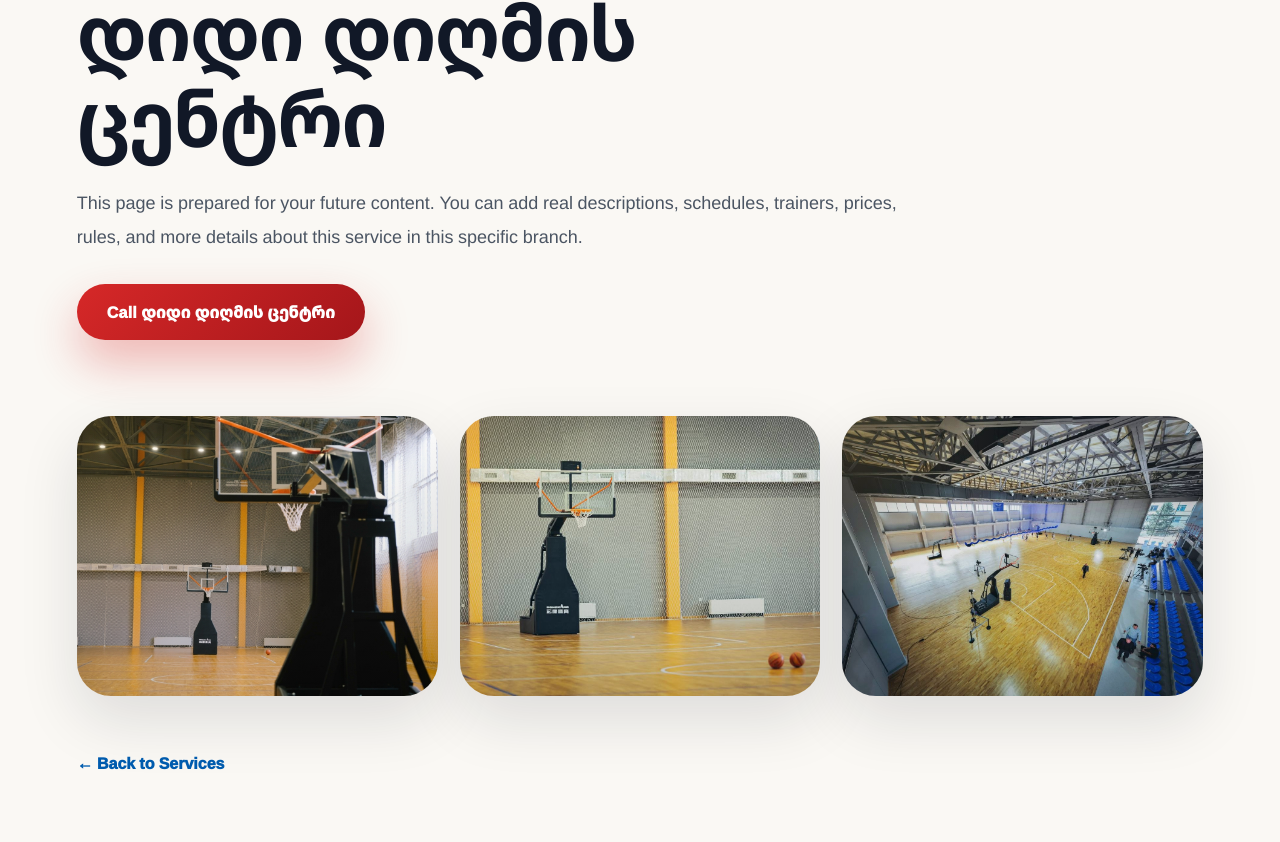
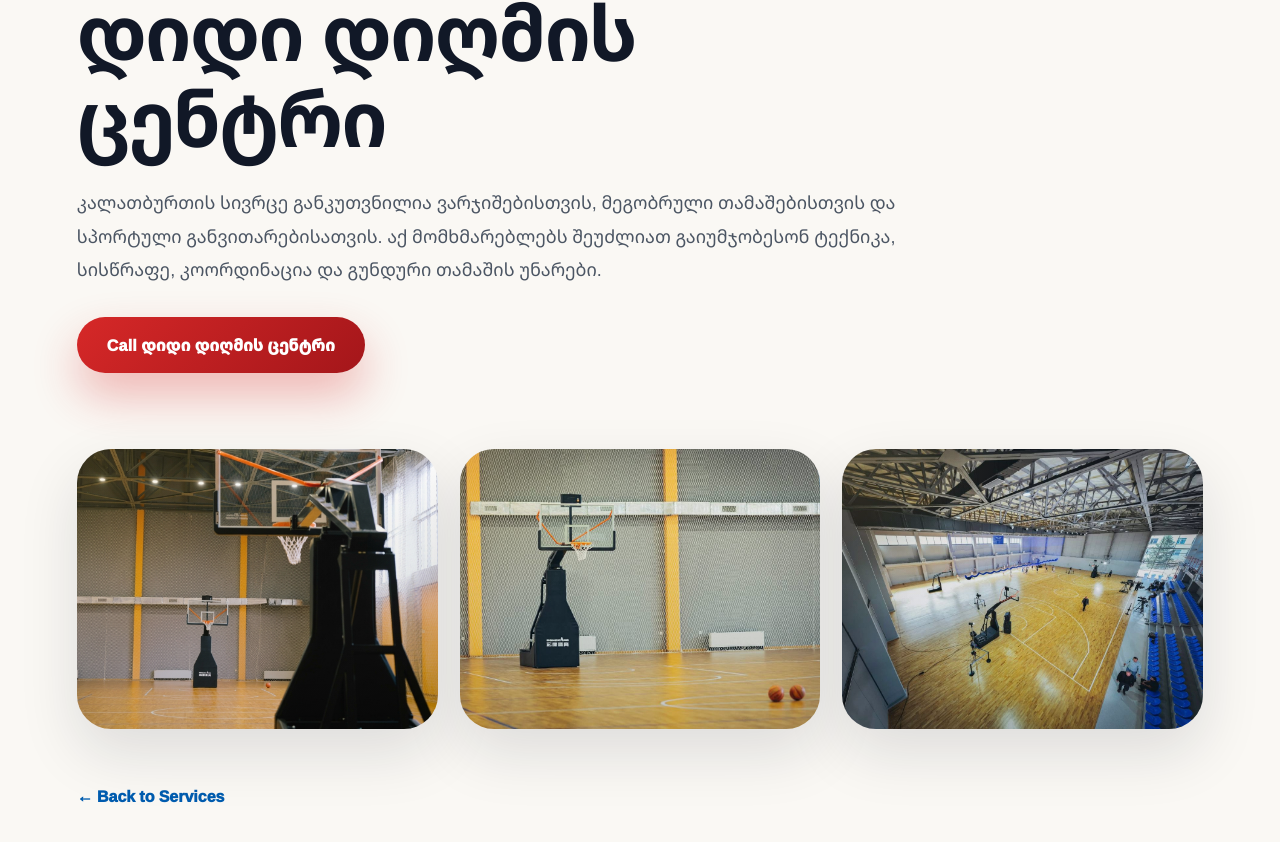
Before and after one commit to webdevelopment09/public-center-website, a Next.js app: page /services/basketball/didi-dighomi in a window 1280 px wide. Shown: the part 1070-1912 px from the top of the page. Built offline with nearby package versions, Linux system fonts and the light colour scheme; a web font is replaced by a local one.

Commit message:
polishing

```diff
--- a/app/services/[serviceSlug]/[branchSlug]/page.jsx
+++ b/app/services/[serviceSlug]/[branchSlug]/page.jsx
@@ -55,11 +55,7 @@ export default async function ServiceBranchPage({ params }) {
           <h2>
             {service.title} at {branch.name}
           </h2>
-          <p>
-            This page is prepared for your future content. You can add real
-            descriptions, schedules, trainers, prices, rules, and more details
-            about this service in this specific branch.
-          </p>
+          <p>{service.fullDescription}</p>
 
           <a href={`tel:${branch.phone}`} className="primary-btn">
             Call {branch.name}
--- a/components/BranchesSection.jsx
+++ b/components/BranchesSection.jsx
@@ -69,8 +69,8 @@ export default function BranchesSection() {
 
                 </div>
 
-                <a href={`tel:${branch.phone}`} className="branch-call-btn">
-                  დარეკვა
+                <a href="tel:+995555123456" className="branch-call-btn">
+                დარეკვა
                 </a>
               </div>
             </article>
--- a/data/services.js
+++ b/data/services.js
@@ -80,6 +80,8 @@ export const services = [
 
   shortDescription: "თანამედროვე საფეხბურთო სივრცე პროფესიონალური და სამოყვარულო ვარჯიშებისთვის. კომფორტული გარემო, ხარისხიანი ინფრასტრუქტურა.",
 
+  fullDescription: "ფეხბურთის სივრცე შექმნილია როგორც ინდივიდუალური, ისე ჯგუფური ვარჯიშებისთვის. თანამედროვე მოედანი, პროფესიონალური გარემო და გამოცდილი მწვრთნელები ხელს უწყობენ ტექნიკის, ფიზიკური მომზადებისა და გუნდური თამაშის განვითარებას.",
+
   branches: ["varketili", "didi-dighomi"],
 },
 
@@ -119,6 +121,9 @@ export const services = [
 },
 
   shortDescription: "სრულად აღჭურვილი კალათბურთის სივრცე ინდივიდუალური და გუნდური ვარჯიშებისთვის. იდეალური ადგილი სპორტული განვითარებისა და ენერგიული აქტივობებისთვის.",
+
+  fullDescription: "კალათბურთის სივრცე განკუთვნილია ვარჯიშებისთვის, მეგობრული თამაშებისთვის და სპორტული განვითარებისათვის. აქ მომხმარებლებს შეუძლიათ გაიუმჯობესონ ტექნიკა, სისწრაფე, კოორდინაცია და გუნდური თამაშის უნარები.",
+
   branches: ["mtawminda", "varketili", "didi-dighomi"],
 },
 
@@ -157,6 +162,7 @@ export const services = [
 },
 
   shortDescription: "პროფესიონალური სტანდარტების ფრენბურთის სივრცე, რომელიც განკუთვნილია როგორც ვარჯიშისთვის, ასევე მეგობრული და ტურნირული თამაშებისთვის.",
+  fullDescription: "ფრენბურთის სივრცე იდეალურია როგორც დამწყებთათვის, ასევე გამოცდილ მოთამაშეებისთვის. კომფორტული გარემო და ორგანიზებული სივრცე ხელს უწყობს აქტიურ ვარჯიშს, გუნდურობას და ფიზიკური ფორმის გაუმჯობესებას.",
   branches: ["mtawminda", "varketili", "didi-dighomi"],
 },
 
@@ -196,6 +202,7 @@ export const services = [
 },
 
   shortDescription: "თანამედროვე საცურაო სივრცე უსაფრთხო და კომფორტული გარემოთი. იდეალურია როგორც პროფესიონალური მომზადებისთვის, ასევე ყოველდღიური დასვენებისა და ჯანმრთელობისთვის.",
+  fullDescription: "საცურაო სივრცე განკუთვნილია ჯანმრთელობის, გამძლეობისა და ფიზიკური ფორმის გასაუმჯობესებლად. აუზი ქმნის უსაფრთხო და კომფორტულ გარემოს როგორც ინდივიდუალური ცურვისთვის, ასევე ჯგუფური და მწვრთნელთან ვარჯიშებისთვის.",
   branches: ["varketili", "didi-dighomi"],
 },
 
@@ -241,6 +248,7 @@ export const services = [
 },
 
   shortDescription: "სრულად აღჭურვილი ფიტნეს სივრცე თანამედროვე ტრენაჟორებითა და კომფორტული გარემოთი. იდეალური ადგილი ძალის, გამძლეობისა და ფორმის გასაუმჯობესებლად.",
+  fullDescription: "სატრენაჟორო დარბაზი აღჭურვილია თანამედროვე სავარჯიშო სივრცით, რომელიც მომხმარებლებს ეხმარება ძალის, გამძლეობისა და სხეულის ფორმის გაუმჯობესებაში. ფიტნეს სივრცე מתאים როგორც დამწყებთათვის, ასევე გამოცდილ მომხმარებლებისთვის.",
   branches: ["mtawminda", "varketili", "didi-dighomi"],
 },
 
@@ -279,6 +287,7 @@ export const services = [
 },
 
   shortDescription: "მაღალი ხარისხის ჩოგბურთის კორტები პროფესიონალური და სამოყვარულო თამაშებისთვის. სივრცე, რომელიც აერთიანებს სპორტს, კომფორტსა და აქტიურ ცხოვრებას.",
+  fullDescription: "ჩოგბურთის სივრცე განკუთვნილია ტექნიკის, სისწრაფის, კონცენტრაციისა და ფიზიკური მომზადების განვითარებისთვის. პროფესიონალური გარემო მომხმარებლებს აძლევს შესაძლებლობას ივარჯიშონ კომფორტულად და შედეგზე ორიენტირებულად.",
   branches: ["varketili"],
 },
 
@@ -317,6 +326,7 @@ export const services = [
 },
 
   shortDescription: "თანამედროვე და სწრაფად მზარდი სპორტისათვის შექმნილი კომფორტული პადელის კორტები. იდეალური არჩევანი აქტიური დასვენებისა და მეგობრული თამაშებისთვის.",
+  fullDescription: "პადელი თანამედროვე და დინამიკური სპორტია, რომელიც აერთიანებს აქტიურ მოძრაობას, სტრატეგიას და გართობას. სივრცე იდეალურია როგორც მეგობრული თამაშებისთვის, ასევე რეგულარული სპორტული აქტივობისთვის.",
   branches: ["varketili"],
 },
 
@@ -357,6 +367,7 @@ export const services = [
 },
 
   shortDescription: "ორთაბრძოლის სერვისით შეგიძლიათ ისარგებლოთ სხვადასხვა საბრძოლო ხელოვნების სპორტით, როგორებიცაა: კრივი, ძიუდო, ჯიუჯიცუ, გრეპლინგი, პანკრატიონი და შერეული ორთაბრძოლები(MMA).",
+  fullDescription: "ორთაბრძოლის სივრცე განკუთვნილია ფიზიკური მომზადების, დისციპლინისა და საბრძოლო ტექნიკის განვითარებისთვის. ვარჯიშები ხელს უწყობს ძალის, გამძლეობის, კოორდინაციისა და თავდაჯერებულობის გაუმჯობესებას, უსაფრთხო და ორგანიზებულ გარემოში.",
   branches: ["varketili"],
 },
 
@@ -395,6 +406,7 @@ export const services = [
 },
 
   shortDescription: "მრავალფუნქციური ტანვარჯიშის სივრცე, რომელიც ხელს უწყობს სხეულის მოქნილობის, ბალანსისა და ფიზიკური განვითარების გაუმჯობესებას.",
+  fullDescription: "ტანვარჯიშის სივრცე ხელს უწყობს მოქნილობის, ბალანსის, კოორდინაციისა და ფიზიკური განვითარების გაუმჯობესებას. ვარჯიშები მორგებულია სხვადასხვა ასაკისა და მომზადების დონის მომხმარებლებზე.",
   branches: ["varketili", "didi-dighomi"],
 },
 
@@ -433,6 +445,7 @@ export const services = [
 },
 
   shortDescription: "მშვიდი და ინტელექტუალური გარემო სტრატეგიული აზროვნებისა და კონცენტრაციის განვითარებისთვის. იდეალურია როგორც დამწყებთათვის, ასევე გამოცდილ მოთამაშეებისთვის.",
+  fullDescription: "ჭადრაკის სივრცე შექმნილია სტრატეგიული აზროვნების, კონცენტრაციისა და ლოგიკური უნარების განვითარებისთვის. მშვიდი და ორგანიზებული გარემო იდეალურია როგორც დამწყებთათვის, ასევე გამოცდილ მოთამაშეებისთვის.",
   branches: ["varketili"],
 },
 
@@ -471,6 +484,7 @@ export const services = [
 },
 
   shortDescription: "თანამედროვე სკეიტ სივრცე ექსტრემალური სპორტისა და აქტიური გართობის მოყვარულებისთვის. უსაფრთხო და დინამიკური გარემო ყოველდღიური აქტივობებისთვის.",
+  fullDescription: "სკეიტ პარკი განკუთვნილია აქტიური და ექსტრემალური სპორტის მოყვარულებისთვის. სივრცე მომხმარებლებს აძლევს შესაძლებლობას განავითარონ ბალანსი, კონტროლი, მოძრაობის ტექნიკა და თავდაჯერებულობა უსაფრთხო გარემოში.",
   branches: ["varketili"],
 },
 
@@ -509,6 +523,7 @@ export const services = [
 },
 
   shortDescription: "თანამედროვე მედიათეკა, რომელიც გთავაზობთ ფართო არჩევანს წიგნებისა და მედია რესურსებისგან. კომფორტული გარემო სწავლებისა და დასვენებისთვის.",
+  fullDescription: "მედიათეკა არის სივრცე, რომელიც აერთიანებს წიგნების, ჟურნალებისა და სხვა მედია რესურსების ფართო არჩევანს. კომფორტული და მშვიდი გარემო ხელს უწყობს სწავლასა და დასვენებას, რაც იდეალურია როგორც ინდივიდუალური, ასევე ჯგუფური ვიზიტებისთვის.",
   branches: ["varketili", "didi-dighomi"],
 },
 ];
```
